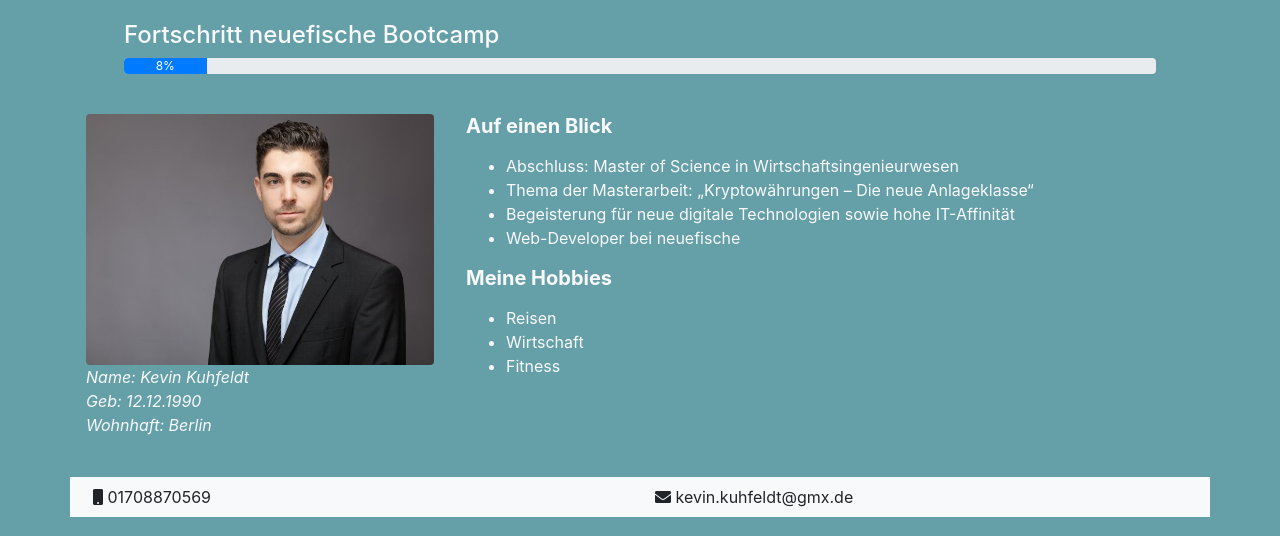
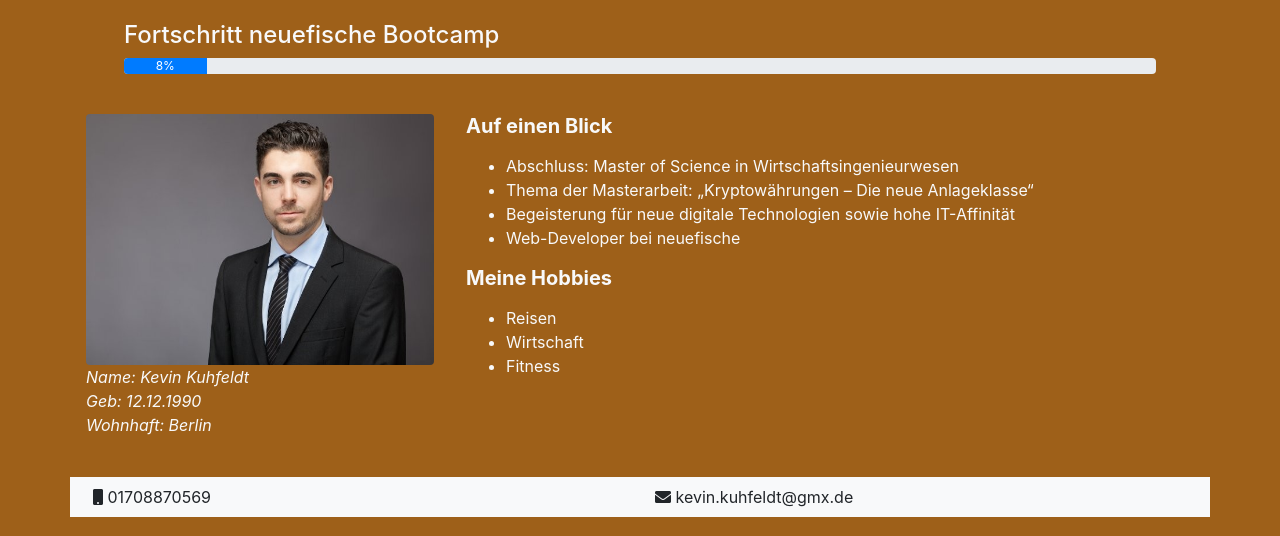
Before and after one commit to evinku/personal-website, a plain HTML site: page index.html in a window 1280 px wide. Shown: the part 75-611 px from the top of the page. Drawn offline with Linux system fonts and the light colour scheme.

Commit message:
my new feature

```diff
--- a/index.html
+++ b/index.html
@@ -8,7 +8,7 @@
     <link rel="stylesheet" href="css/bootstrap.css" />
     <link rel="stylesheet" href="https://use.fontawesome.com/releases/v5.9.0/css/all.css" integrity="sha384-i1LQnF23gykqWXg6jxC2ZbCbUMxyw5gLZY6UiUS98LYV5unm8GWmfkIS6jqJfb4E" crossorigin="anonymous">
   </head>
-  <body style="background: rgb(101, 159, 167)">
+  <body style="background: rgb(158, 96, 25)">
     <header class="container-fluid" style="background: rgb(99, 136, 130)">
       <div class="row">
         <div class="col-12 col-md-6 p-2">
```
